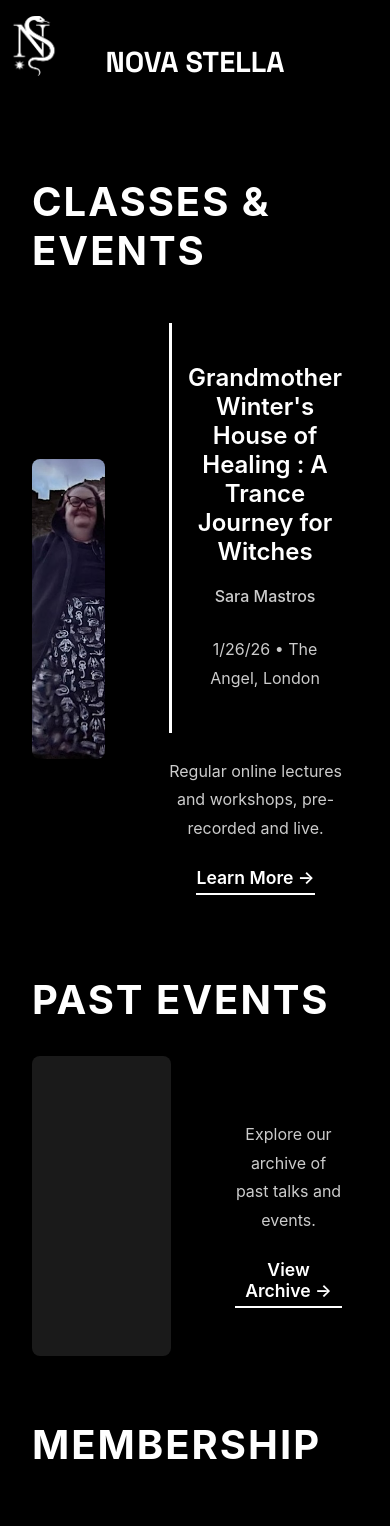
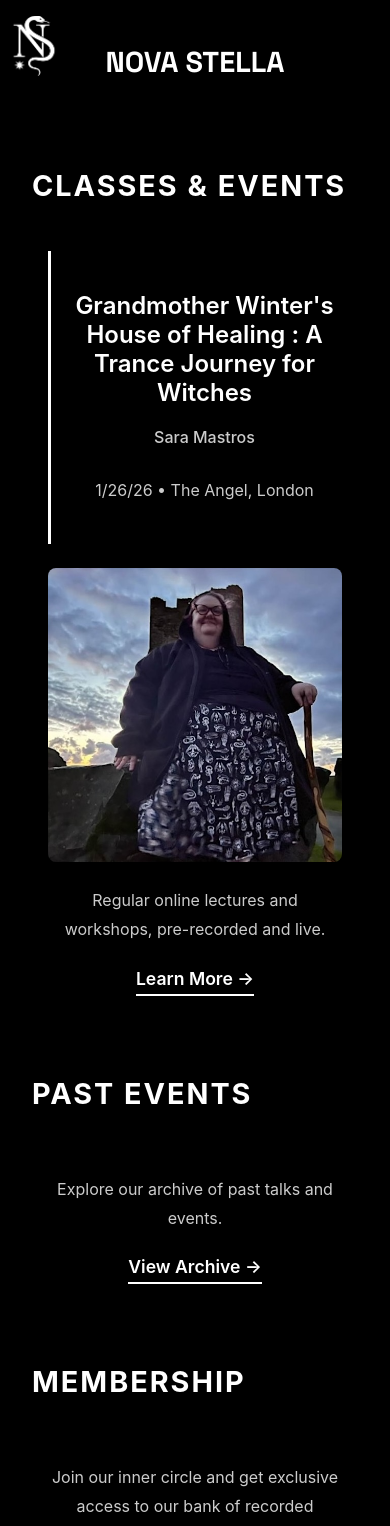
Before and after one commit to EmmaluFox/nova-stella, a React (Create React App) app: page / in a window 390 px wide. Shown: the top 1526 px of the page. Built offline with nearby package versions, Linux system fonts and the light colour scheme; a web font is replaced by a local one.

Commit message:
Add section containers for consistent alignment, implement responsive mobile layout with speaker image repositioning

```diff
--- a/src/pages/Home.css
+++ b/src/pages/Home.css
@@ -33,13 +33,18 @@
 
 /* Main Sections */
 .home-sections {
-  max-width: 1400px;
-  margin: 0 auto;
-  padding: 4rem 2rem;
+  padding: 4rem 0;
 }
 
 .home-section {
   margin-bottom: 4rem;
+  width: 100%;
+}
+
+.section-container {
+  max-width: 1400px;
+  margin: 0 auto;
+  padding: 0 2rem;
 }
 
 .section-header {
@@ -82,6 +87,10 @@
   width: 100%;
   height: 100%;
   object-fit: cover;
+}
+
+.section-image-mobile {
+  display: none;
 }
 
 .section-content {
@@ -182,27 +191,50 @@
     font-size: 1.2rem;
   }
 
-  .home-section,
-  .home-section.reverse {
+  .section-header {
+    font-size: 2rem;
+  }
+
+  .section-layout {
     grid-template-columns: 1fr;
     gap: 2rem;
   }
 
-  .home-section.reverse .section-image,
+  .home-section.reverse .section-layout {
+    grid-template-columns: 1fr;
+  }
+
+  .section-image {
+    display: none;
+  }
+
+  .section-image-mobile {
+    display: block;
+    width: 100%;
+    aspect-ratio: 1 / 1;
+    background-color: #1a1a1a;
+    border-radius: 8px;
+    overflow: hidden;
+    margin: 1.5rem 0;
+  }
+
+  .section-image-mobile img {
+    width: 100%;
+    height: 100%;
+    object-fit: cover;
+  }
+
+  .home-section.reverse .section-image {
+    order: unset;
+  }
+
   .home-section.reverse .section-content {
     order: unset;
   }
 
-  .section-image {
-    height: 300px;
-  }
-
   .section-content {
+    order: unset;
     padding: 1rem;
-  }
-
-  .section-content h2 {
-    font-size: 2rem;
   }
 
   .footer-content {
@@ -224,7 +256,7 @@
     font-size: 1rem;
   }
 
-  .section-content h2 {
+  .section-header {
     font-size: 1.8rem;
   }
 
--- a/src/pages/Home.js
+++ b/src/pages/Home.js
@@ -33,6 +33,7 @@ function Home() {
       <div className='home-sections'>
         {/* Section 1 */}
         <div className='home-section'>
+          <div className='section-container'>
             <h2 className='section-header'>CLASSES & EVENTS</h2>
             <div className='section-layout'>
               <div className='section-image'>
@@ -46,14 +47,19 @@ function Home() {
                     <p className='event-details'>{firstEvent.date} • {firstEvent.venue}, {firstEvent.city}</p>
                   </div>
                 )}
-              <p>Regular online lectures and workshops, pre-recorded and live.</p>
+                <div className='section-image-mobile'>
+                  {eventImage && <img src={eventImage} alt={firstEvent?.speaker} />}
+                </div>
+                <p className='section-description'>Regular online lectures and workshops, pre-recorded and live.</p>
                 <a href='/upcoming-talks' className='section-link'>Learn More →</a>
+              </div>
             </div>
           </div>
         </div>
 
         {/* Section 2 */}
         <div className='home-section reverse'>
+          <div className='section-container'>
             <h2 className='section-header'>PAST EVENTS</h2>
             <div className='section-layout'>
               <div className='section-image'>
@@ -65,31 +71,36 @@ function Home() {
               </div>
             </div>
           </div>
+        </div>
 
         {/* Section 3 */}
         <div className='home-section'>
+          <div className='section-container'>
             <h2 className='section-header'>MEMBERSHIP</h2>
             <div className='section-layout'>
               <div className='section-image'>
                 {/* Add your image here */}
               </div>
               <div className='section-content'>
-              <p>Join our inner circle and get exclusive access to our bank of recorded lectures, event discounts and other treats.</p>
+                <p className='section-description'>Join our inner circle and get exclusive access to our bank of recorded lectures, event discounts and other treats.</p>
                 <a href='/community' className='section-link'>Join Now →</a>
+              </div>
             </div>
           </div>
         </div>
 
         {/* Section 4 */}
         <div className='home-section reverse'>
+          <div className='section-container'>
             <h2 className='section-header'>ABOUT US</h2>
             <div className='section-layout'>
               <div className='section-image'>
                 {/* Add your image here */}
               </div>
               <div className='section-content'>
-              <p>Learn more about Nova Stella and our mission.</p>
+                <p className='section-description'>Learn more about Nova Stella and our mission.</p>
                 <a href='/about' className='section-link'>Discover More →</a>
+              </div>
             </div>
           </div>
         </div>
@@ -104,7 +115,7 @@ function Home() {
           </div>
           <div className='footer-column'>
             <h3>FOLLOW US</h3>
-            <p>Connect with us on social media</p>
+            <p className='section-description'>Connect with us on social media</p>
           </div>
           <div className='footer-column'>
             <h3>SUBSCRIBE</h3>
```
Lines whose indentation alone changed are shown as unchanged.
